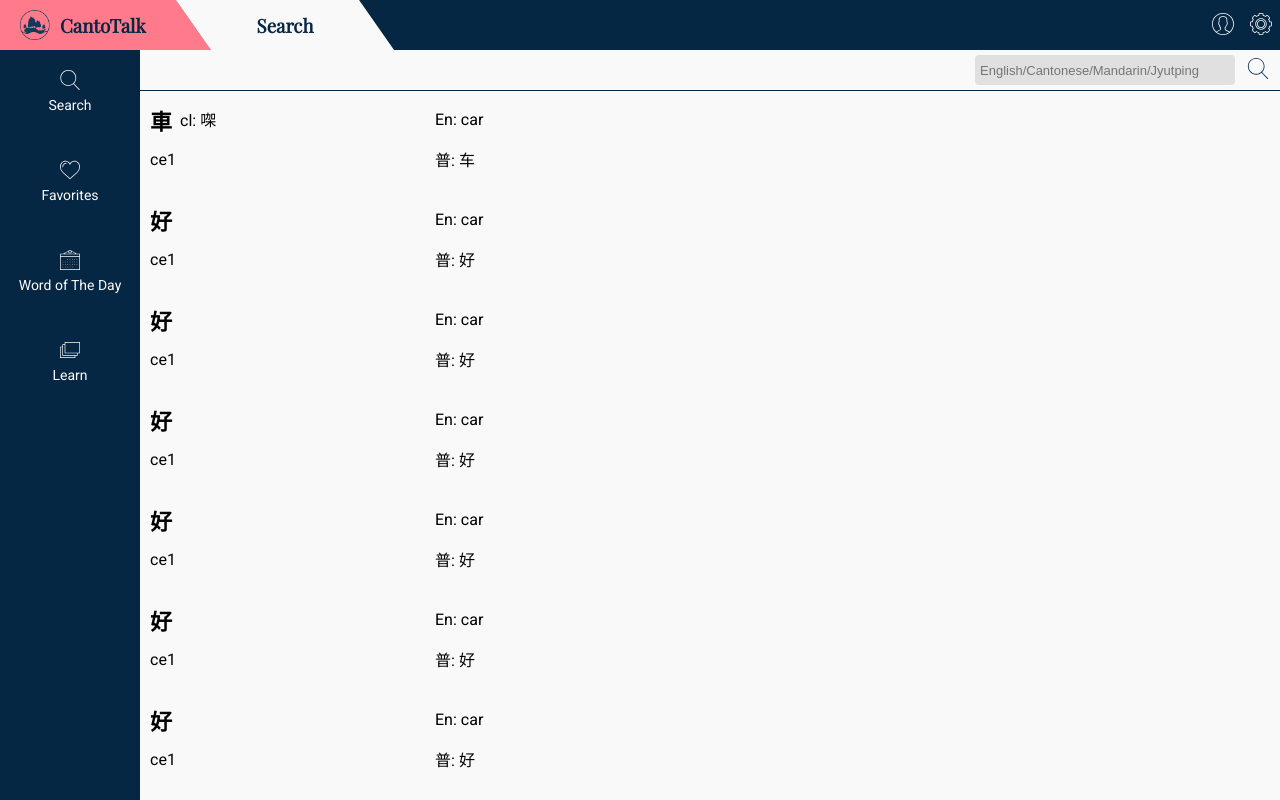
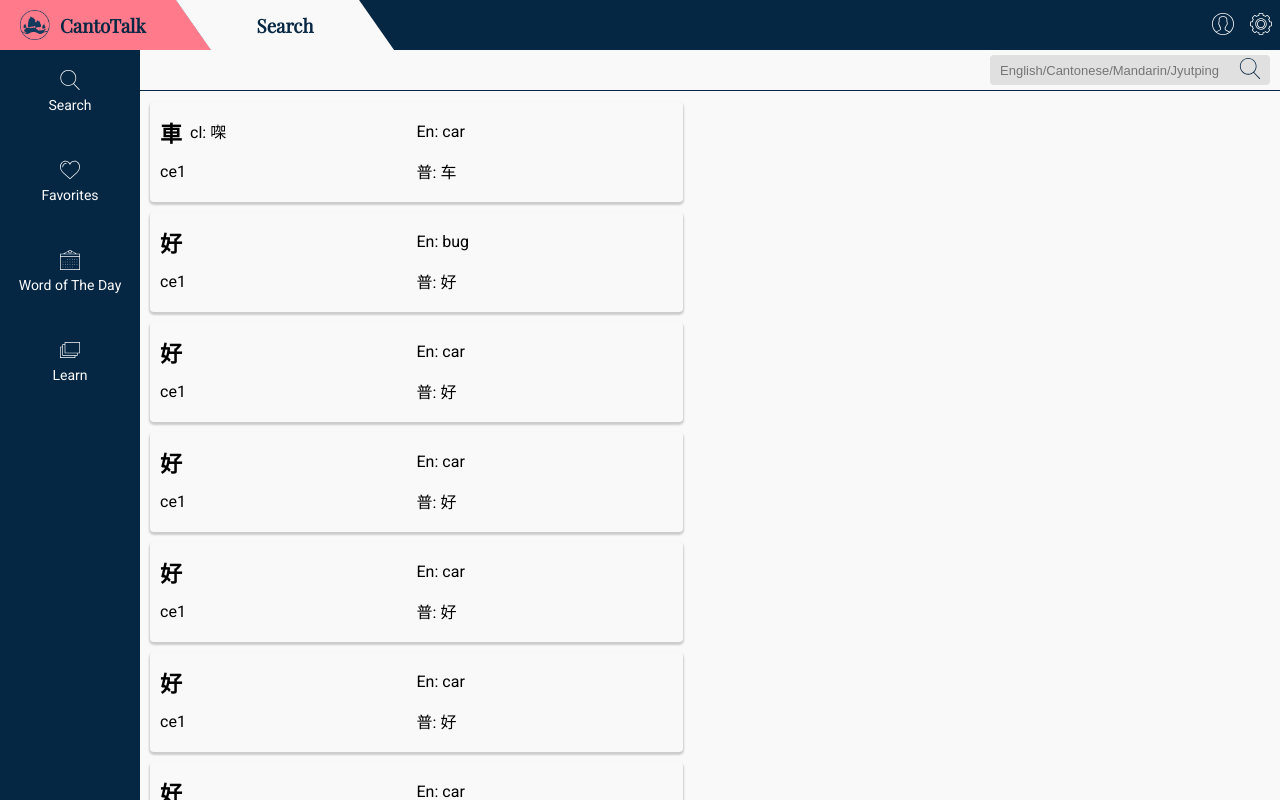
Before and after one commit to brimac1634/CantoWeb, a React (Create React App) app: page / in a window 1280 px wide. Built offline with nearby package versions, Linux system fonts and the light colour scheme.

Commit message:
add shadow and transforms to entry rows

```diff
--- a/src/Components/EntriesList/EntriesList.js
+++ b/src/Components/EntriesList/EntriesList.js
@@ -1,14 +1,11 @@
 import React from 'react';
 import EntryRow from './EntryRow/EntryRow';
-import {entriesHolder} from './EntryPlaceholder';
 
 const EntryList = ({entries}) => {
 
-	const placeholder = entriesHolder
-
 	return (
 		<div className='entry-list' style={{overflowY: 'auto'}}>
-			{placeholder.map(entry => {
+			{entries.map(entry => {
 				return (
 					<EntryRow
 						entryID={entry.entryID}
--- a/src/Components/EntriesList/EntryPlaceholder.js
+++ b/src/Components/EntriesList/EntryPlaceholder.js
@@ -12,7 +12,7 @@ export const entriesHolder = [
 		cantoWord: '好',
 		jyutping: 'ce1',
 		classifier: '',
-		englishWord: 'car',
+		englishWord: 'bug',
 		mandarinWord: '好'
 	},
 	{
--- a/src/Components/EntriesList/EntryRow/EntryRow.css
+++ b/src/Components/EntriesList/EntryRow/EntryRow.css
@@ -1,11 +1,15 @@
 .entry-row {
-	width: 100%;
+	width: 90%;
 	height: 80px;
 	display: flex;
 	flex-wrap: wrap;
 	flex-direction: row;
 	align-items: center;
-	padding: 10px;
+	border-radius: 4px;
+	padding: 10px ;
+	margin: 10px;
+	box-shadow: 0 2px 2px 1px #ccc;
+	transition: all 0.3s ease-in-out;
 }
 
 .entry-row: after {
@@ -15,6 +19,11 @@
 	height: 2px;
 	background-color: var(--cantoDarkBlue);
 	margin-top: 30px;
+}
+
+.entry-row:hover {
+	background: #e8e8e8;
+	transform: scale(1.02);
 }
 
 .entry-row > * {
--- a/src/Components/Icon/Icon.js
+++ b/src/Components/Icon/Icon.js
@@ -27,7 +27,7 @@ const Icon = (props) => {
 	}
 
 	return (
-		<a href='#' className='icon'>
+		<a name='icon' className='icon'>
 			<svg className={iconStyle} width={`${width}px`} height={`${width}px`} viewBox="0 0 1024 1024">
 			    <path d={getPath(props.icon)}></path>
 			</svg>
--- a/src/Components/SearchBar/SearchBar.css
+++ b/src/Components/SearchBar/SearchBar.css
@@ -17,23 +17,26 @@
 
 .search {
 	height: 30px;
-	width: 260px;
+	width: 280px;
 	background: #e0e0e0;
 	border-radius: 4px;
 	border: none;
 	text-align: left;
 	outline: none;
 	font-size: 13px;
-	padding: 5px;
+	padding: 5px 25px 5px 10px;
+	margin-right: 10px;
 }
 
 .icon-container{
+	position: absolute;
+	top: 0;
+	right: 18px;
 	height: 100%;
 	width: 40px;
-	margin-right: 10px;
-	margin-left: -5px;
 	text-align: center;
 }
+
 
 
 
--- a/src/Components/SearchBar/SearchBar.js
+++ b/src/Components/SearchBar/SearchBar.js
@@ -12,9 +12,9 @@ const SearchBar = ( {searchField, searchChange} ) => {
 						placeholder='English/Cantonese/Mandarin/Jyutping'
 						onChange={searchChange}
 					/>
-					<div className='icon-container'>
-						<Icon className='search-icon' iconStyle='dark' icon='search' width='30'/>
-					</div>
+				</div>
+				<div className='icon-container'>
+					<Icon className='search-icon' iconStyle='dark' icon='search' width='30'/>
 				</div>
 			<div className='bottom-divider'></div>
 		</div>
--- a/src/Containers/Search/Search.css
+++ b/src/Containers/Search/Search.css
@@ -6,7 +6,7 @@
 
 .split-container {
 	position: absolute;
-	height: calc(100% - 40px);
+	height: calc(100% - 42px);
 	width: 100%;
 	bottom: 0;
 	left: 0;
--- a/src/Containers/Search/Search.js
+++ b/src/Containers/Search/Search.js
@@ -3,6 +3,7 @@ import './Search.css';
 import SearchBar from '../../Components/SearchBar/SearchBar';
 import EntriesList from '../../Components/EntriesList/EntriesList';
 import EntryView from '../../Components/EntryView/EntryView';
+import {entriesHolder} from '../../Components/EntriesList/EntryPlaceholder';
 
 class Search extends Component {
 	constructor() {
@@ -14,6 +15,12 @@ class Search extends Component {
 		this.handleSearch = this.handleSearch.bind(this);
 	}
 
+	componentDidMount() {
+		this.setState({
+			entries: entriesHolder,
+		})
+	}
+
 	handleSearch = (event) => {
 		console.log(event.target.value)
 		this.setState({
@@ -22,11 +29,21 @@ class Search extends Component {
 	}
 
 	render() {
+		const { entries, searchField } = this.state;
+		const filteredEntries = entries.filter(entry => {
+			return entry.englishWord.toLowerCase().includes(
+				searchField.toLowerCase()
+			);
+		})
+
 		return (
 			<div>
 				<SearchBar className='search-bar' searchChange={this.handleSearch}/>
 				<div className='split-container'>
-					<EntriesList className='entry-list'/>
+					<EntriesList
+						className='entry-list'
+						entries={filteredEntries}
+					/>
 					<EntryView className='entry-view'/>
 				</div>
 			</div>
```
